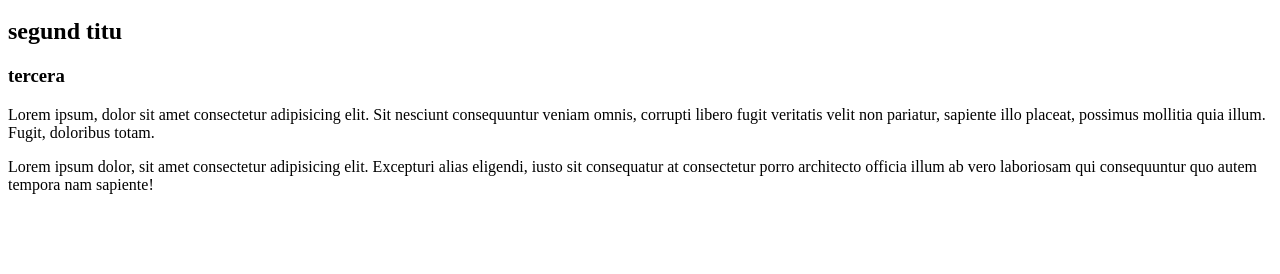
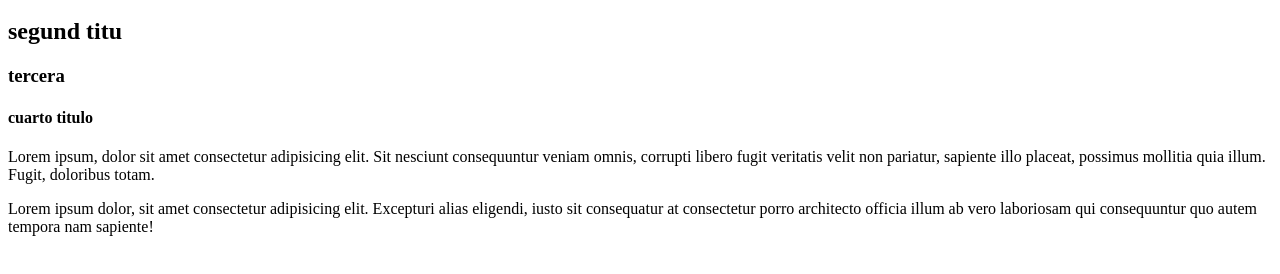
Before and after one commit to verdemas/gruoop, a plain HTML site: page index.html in a window 1280 px wide. Shown: the part 48-322 px from the top of the page. Drawn offline with Linux system fonts and the light colour scheme.

Commit message:
cuarto titulo

```diff
--- a/index.html
+++ b/index.html
@@ -1,7 +1,7 @@
 <h1>Hola practica</h1>
 <h2>segund titu</h2>
 <h3>tercera</h3>
-
+<h4>cuarto titulo</h4>
 <p>
     Lorem ipsum, dolor sit amet consectetur adipisicing elit. Sit nesciunt consequuntur veniam omnis, corrupti libero fugit veritatis velit non pariatur, sapiente illo placeat, possimus mollitia quia illum. Fugit, doloribus totam.
 </p>
```
